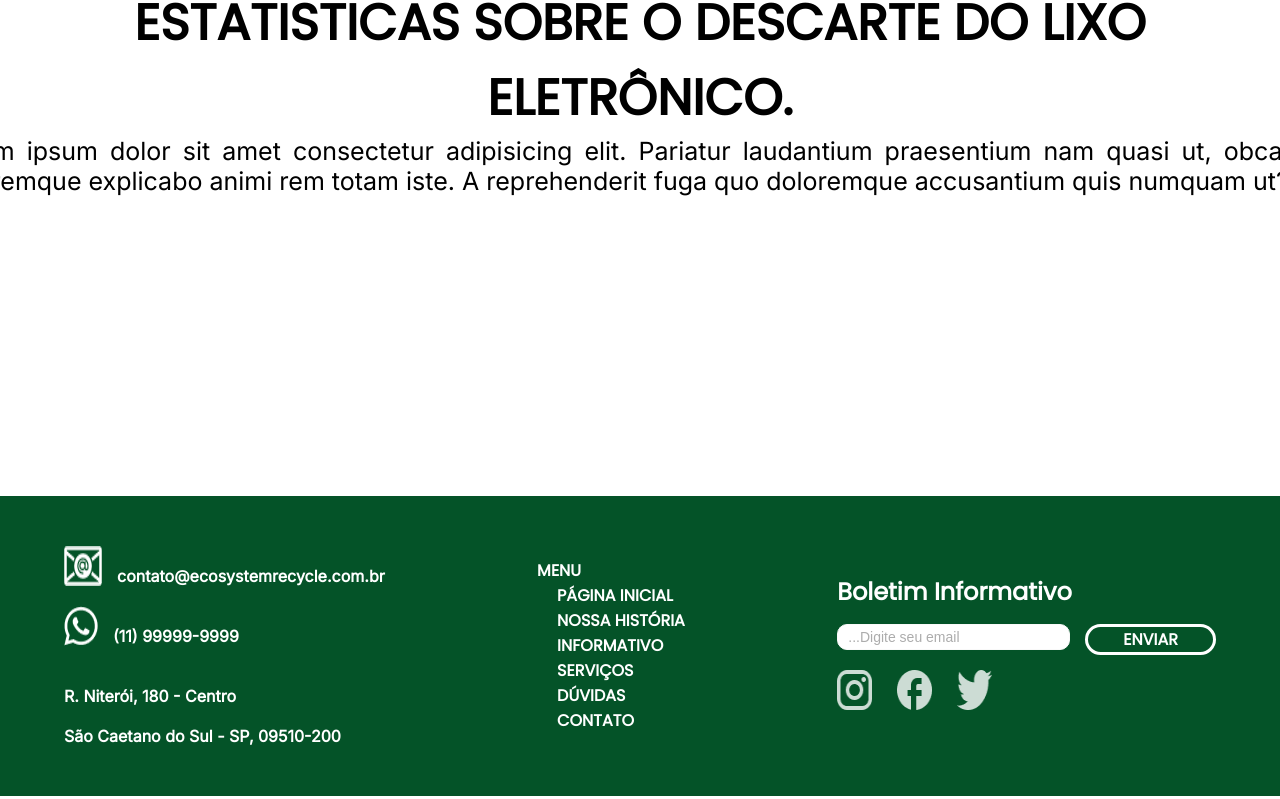
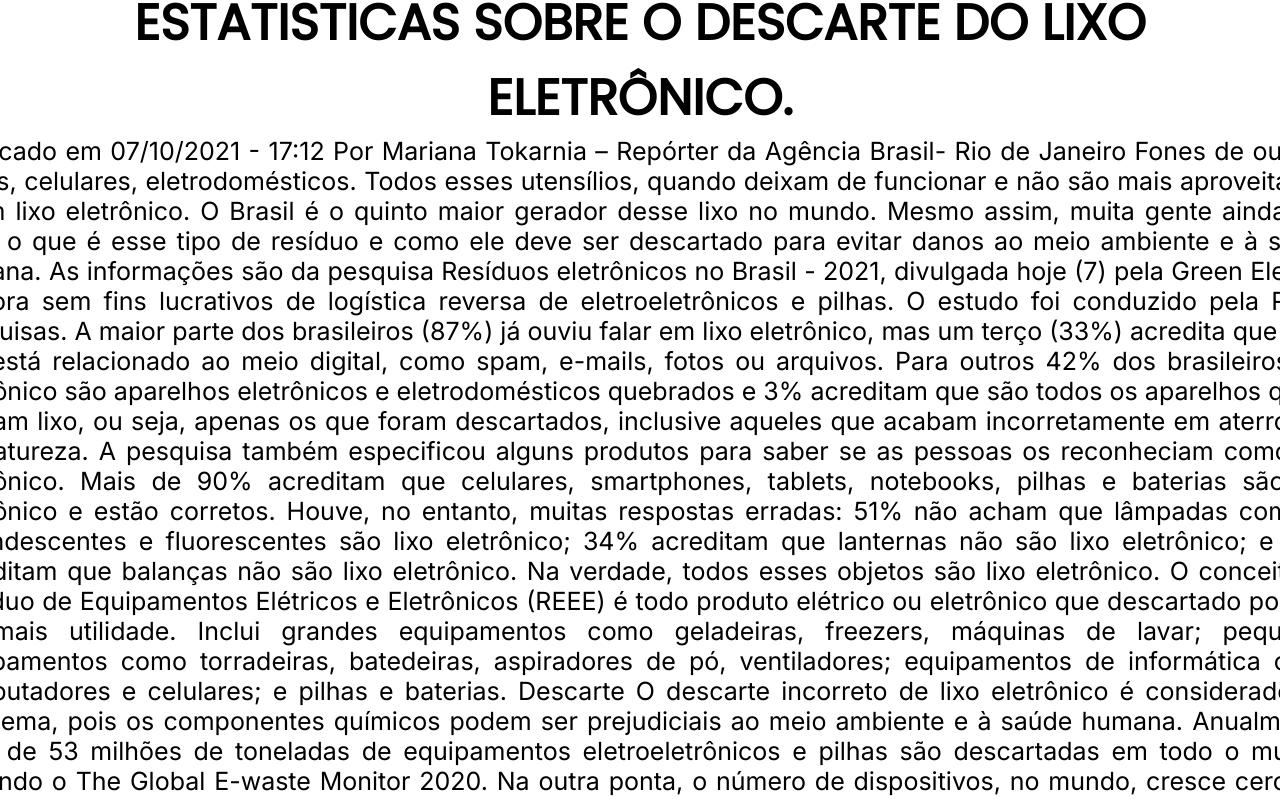
Before and after one commit to RosemeireOliveira/api-ecosystem, a React (Vite) app: page /informativo in a window 1280 px wide. Shown: the part 5358-6157 px from the top of the page. Built offline with nearby package versions, Linux system fonts and the light colour scheme.

Commit message:
Estatistica do descarte

```diff
--- a/src/pages/Informativo/index.tsx
+++ b/src/pages/Informativo/index.tsx
@@ -140,8 +140,28 @@ function Informativo() {
                     principalmente os peixes e as algas. Prata – tem efeito cumulativo; 10 g
                     de nitrato de prata é letal ao homem.
                 </p>
+
                 <h3> ESTATISTICAS SOBRE O DESCARTE DO LIXO ELETRÔNICO.  </h3>
-                <p>Lorem ipsum dolor sit amet consectetur adipisicing elit. Pariatur laudantium praesentium nam quasi ut, obcaecati doloremque explicabo animi rem totam iste. A reprehenderit fuga quo doloremque accusantium quis numquam ut?</p>
+
+                                <p>Publicado em 07/10/2021 - 17:12 Por Mariana Tokarnia – Repórter da Agência Brasil- Rio de Janeiro
+Fones de ouvido, pilhas, celulares, eletrodomésticos. Todos esses utensílios, quando deixam de funcionar e não são mais aproveitados, viram lixo eletrônico. O Brasil é o quinto maior gerador desse lixo no mundo. Mesmo assim, muita gente ainda não sabe o que é esse tipo de resíduo e como ele deve ser descartado para evitar danos ao meio ambiente e à saúde humana.
+As informações são da pesquisa Resíduos eletrônicos no Brasil - 2021, divulgada hoje (7) pela Green Eletron, gestora sem fins lucrativos de logística reversa de eletroeletrônicos e pilhas. O estudo foi conduzido pela Radar Pesquisas.
+A maior parte dos brasileiros (87%) já ouviu falar em lixo eletrônico, mas um terço (33%) acredita que esse lixo está relacionado ao meio digital, como spam, e-mails, fotos ou arquivos. Para outros 42% dos brasileiros lixo eletrônico são aparelhos eletrônicos e eletrodomésticos quebrados e 3% acreditam que são todos os aparelhos que já viraram lixo, ou seja, apenas os que foram descartados, inclusive aqueles que acabam incorretamente em aterros ou na natureza.
+A pesquisa também especificou alguns produtos para saber se as pessoas os reconheciam como lixo eletrônico. Mais de 90% acreditam que celulares, smartphones, tablets, notebooks, pilhas e baterias são lixo eletrônico e estão corretos.
+Houve, no entanto, muitas respostas erradas: 51% não acham que lâmpadas comuns, incandescentes e fluorescentes são lixo eletrônico; 34% acreditam que lanternas não são lixo eletrônico; e 37% acreditam que balanças não são lixo eletrônico. Na verdade, todos esses objetos são lixo eletrônico.
+O conceito de Resíduo de Equipamentos Elétricos e Eletrônicos (REEE) é todo produto elétrico ou eletrônico que descartado por não ter mais utilidade. Inclui grandes equipamentos como geladeiras, freezers, máquinas de lavar; pequenos equipamentos como torradeiras, batedeiras, aspiradores de pó, ventiladores; equipamentos de informática como computadores e celulares; e pilhas e baterias.
+Descarte
+O descarte incorreto de lixo eletrônico é considerado um problema, pois os componentes químicos podem ser prejudiciais ao meio ambiente e à saúde humana.
+Anualmente, mais de 53 milhões de toneladas de equipamentos eletroeletrônicos e pilhas são descartadas em todo o mundo, segundo o The Global E-waste Monitor 2020. Na outra ponta, o número de dispositivos, no mundo, cresce cerca de 4% por ano. Apenas o Brasil descartou, em 2019, mais de 2 milhões de toneladas de resíduos eletrônicos, sendo que menos de 3% foram reciclados, de acordo com o relatório desenvolvido pela Universidade das Nações Unidas.
+A pesquisa mostrou que, no Brasil, 16% descartam com certa frequência algum eletroeletrônico no lixo comum. Esse tipo de descarte não permite a reciclagem das matérias-primas presentes nos aparelhos. Um terço dos entrevistados (33%) nunca ouviu falar em pontos ou locais de descarte correto para lixo eletrônico.
+A maioria (87%) disse guardar algum tipo de eletroeletrônico sem utilidade em casa. Mais de 30% fica com eles por mais de um ano.
+Ao todo, foram entrevistadas para o estudo 2.075 pessoas de 18 a 65 anos, entre os dias 14 e 24 de maio de 2021. A pesquisa foi feita no Distrito Federal e em 13 estados: São Paulo, Rio de Janeiro, Minas Gerais, Espírito Santo, Bahia, Ceará, Pernambuco, Rio Grande do Sul, Paraná, Santa Catarina, Pará, Goiás e Mato Grosso do Sul.
+O que diz a lei
+No Brasil, a destinação correta do lixo eletrônico está prevista na Política Nacional de Resíduos Sólidos (Lei 12.305/2010) e é regulamentada pelo Decreto Federal 10.240/2020. Este dispositivo define metas para os fabricantes, importadores, distribuidores e comerciantes sobre a quantidade de pontos de Entrega Voluntária (PEV) que devem ser instalados, o número de cidades atendidas e o percentual de aparelhos eletroeletrônicos a serem coletados e destinados corretamente.
+Pelo decreto, as empresas devem, gradualmente, até 2025, instalar PEVs nas 400 maiores cidades do Brasil e coletar e destinar o equivalente em peso a 17% dos produtos colocados no mercado em 2018, ano definido como base.
+Edição: Denise Griesinger
+</p>
+
             </section>
             </main>
         </>
```
